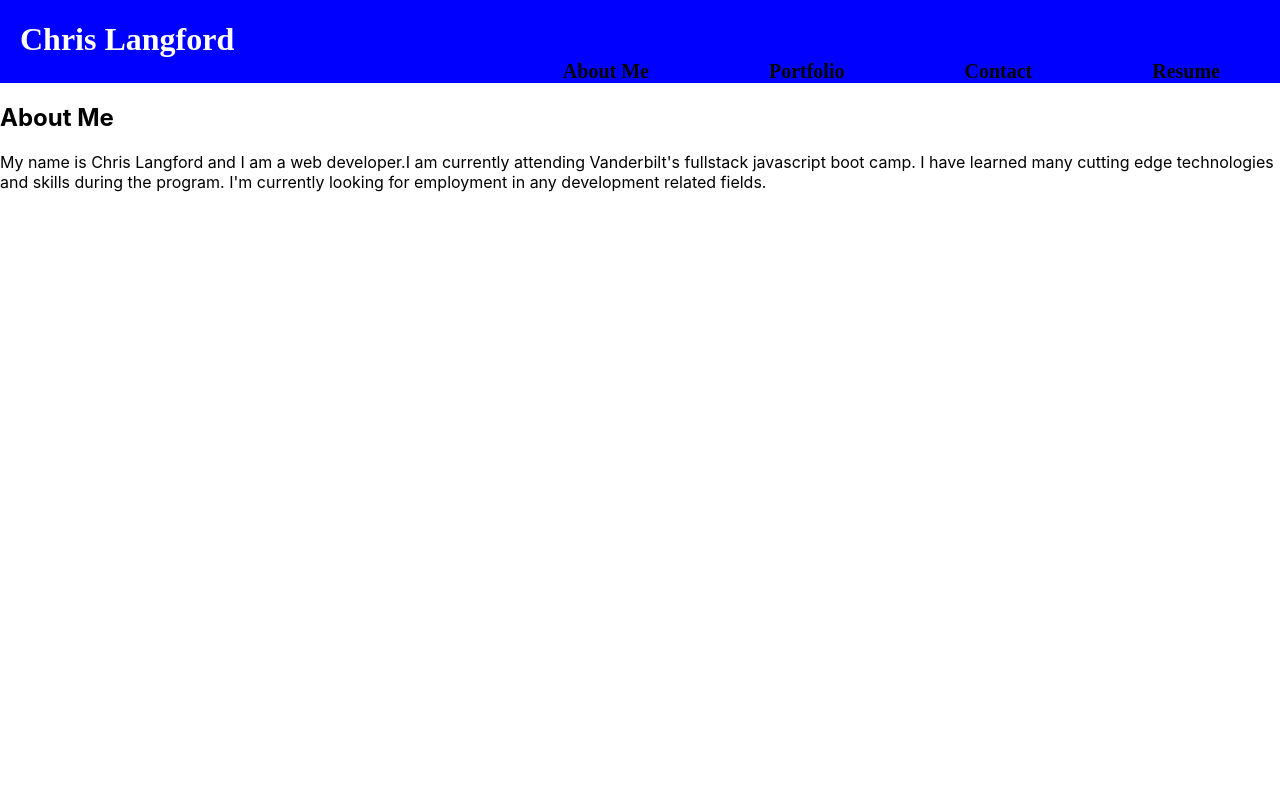
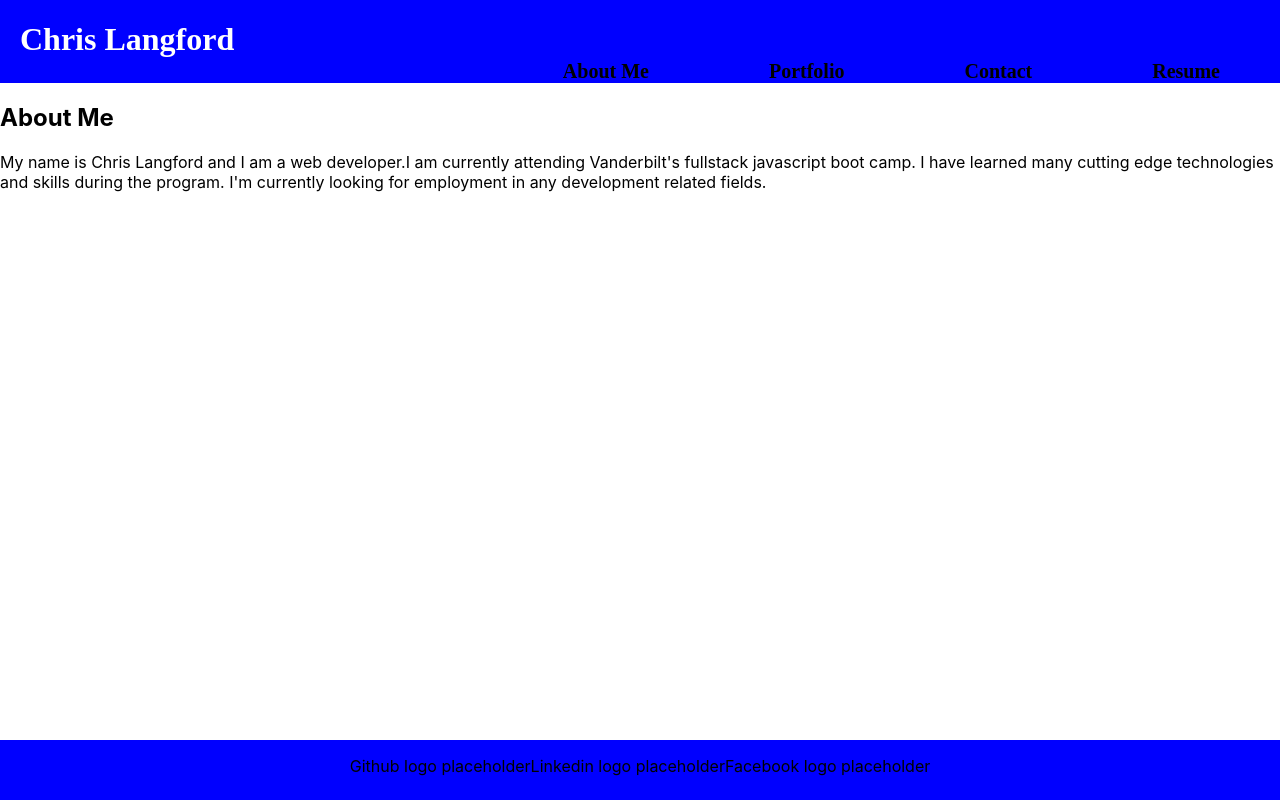
Before and after one commit to strayfrozen/My-React-Portfolio, a React (Create React App) app: page / in a window 1280 px wide. Built offline with nearby package versions, Linux system fonts and the light colour scheme.

Commit message:
added footer component and basic styleized

```diff
--- a/src/App.js
+++ b/src/App.js
@@ -3,6 +3,10 @@ import './App.css';
 import Header from './components/Header';
 import Navigation from './components/Navigation';
 import AboutMe from './components/AboutMe';
+import Footer from './components/Footer';
+
+
+
 function App() {
 
   return (
@@ -10,6 +14,7 @@ function App() {
       <main>
         <Header />
         <AboutMe />
+        <Footer />
       </main>
     </div>
   );
--- /dev/null
+++ b/src/components/Footer/Footer.css
@@ -0,0 +1,16 @@
+.Footer{
+    background-color: blue;
+    display: flex;
+    justify-content: center;
+    position:absolute;
+    bottom:0;
+    width:100%;
+    height:60px;   /* Height of the footer */
+  }
+
+  .name{
+      color:white;
+      margin-left: 20px;
+      font-family: 'Times New Roman', Times, serif;
+
+  }
--- a/src/components/Footer/index.js
+++ b/src/components/Footer/index.js
@@ -0,0 +1,18 @@
+import React from 'react';
+
+import './Footer.css';
+
+
+
+
+function Footer() {
+  return (
+    <footer className='Footer'>
+        <p>Github logo placeholder</p>
+        <p>Linkedin logo placeholder</p>
+        <p>Facebook logo placeholder</p>
+    </footer>
+  );
+}
+
+export default Footer;
```
